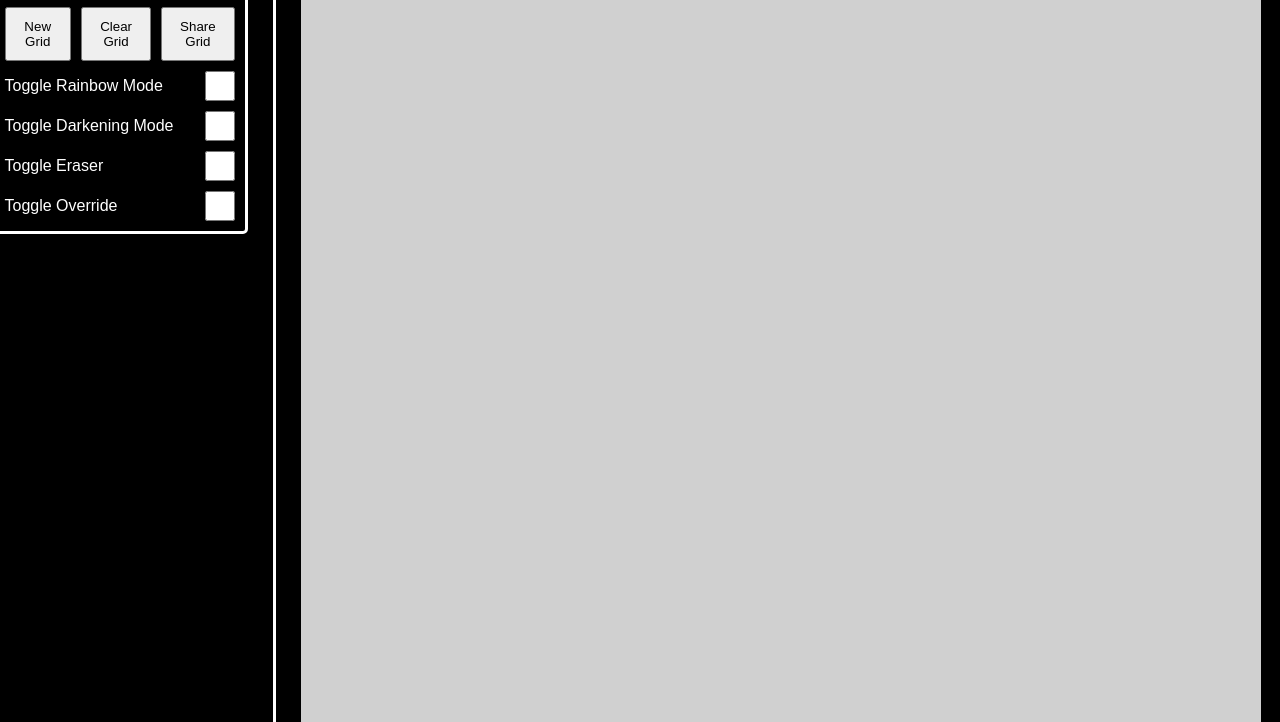
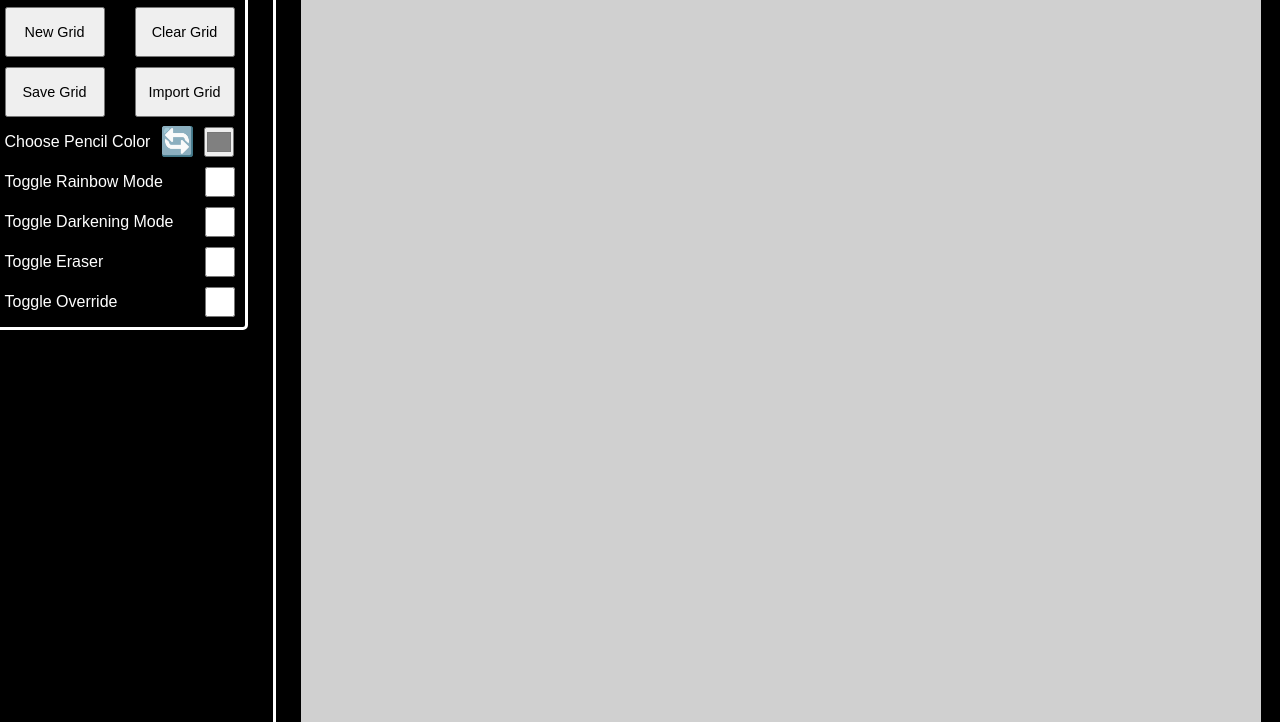
Before and after one commit to NKkrisz/Etch-a-Sketch, a plain HTML site: page index.html in a window 1280 px wide. Shown: the part 78-800 px from the top of the page. Drawn offline with Linux system fonts and the light colour scheme.

Commit message:
Color chooser added, new buttons added

```diff
--- a/index.html
+++ b/index.html
@@ -11,10 +11,14 @@
     <div class="container">
         <div class="interactions">
             <h1>Etch-a-Sketch</h1>
-            <div class="togglesAndButtons">
+            <div class="togglesAndButtons buttonMenu">
                 <button onclick="newGrid()">New Grid</button>
                 <button onclick="clearGrid()">Clear Grid</button>
-                <button onclick="shareGrid()">Share Grid</button>
+                <button onclick="saveGrid()">Save Grid</button>
+                <button onclick="importGrid()">Import Grid</button>
+            </div>
+            <div class="togglesAndButtons">
+                <p>Choose Pencil Color</p><button class="backToDefault" onclick="backToDefaultPencilColor()">🔄️</button><input type="color" id="chooseColor">
             </div>
             <div class="togglesAndButtons">
                 <p>Toggle Rainbow Mode</p><input type="checkbox" id="rainbowToggle">
--- a/index.js
+++ b/index.js
@@ -1,4 +1,4 @@
-//TODO: Color picker, erase board, share drawing, touch compatibility
+//TODO: share and import drawing, touch compatibility
 //Coloring, darkening, erasing or overriding squares' colors on mouse/touch-movement
 document.addEventListener("mouseover", (e) => {sketching(e, "mouse")})
 document.addEventListener("mousedown", (e) => {sketching(e, "mouse")})
@@ -42,18 +42,42 @@ function sketching(e, inputType) {
             return;
         }
 
-        //Default dark-gray coloring mode
+        //Default (dark-gray) pencil coloring mode
         if(elementOver.classList.contains("colored") && !overrideToggle.checked) return;
-        elementOver.style.backgroundColor = "rgba(128, 128, 128, 0.99)"
+        elementOver.style.backgroundColor = currentPencilColor;
         elementOver.classList.add("colored")
     }
 }
 
+function hexToRGB(hex){
+    const r = parseInt(hex.substring(1, 3), 16);
+    const g = parseInt(hex.substring(3, 5), 16);
+    const b = parseInt(hex.substring(5, 7), 16);
+    return `rgba(${r}, ${g}, ${b}, 0.99)`;
+}
+
 //Disables conflicting toggles/modes
 function disableConflictingToggles(toggleName, ...conflictingToggles){
-    if(toggleName.checked) conflictingToggles.forEach((toggle) => {
+    //Works with color chooser as well
+    if(toggleName.checked || toggleName.id === "chooseColor") conflictingToggles.forEach((toggle) => {
         toggle.checked = false;
     })
+}
+
+const chooseColor = document.querySelector("#chooseColor");
+
+//Default dark-gray coloring --> rgb(128, 128, 128)
+chooseColor.value = "#808080"
+let currentPencilColor = "rgba(128, 128, 128, 0.99)"
+
+chooseColor.addEventListener("input", () => {
+    currentPencilColor = hexToRGB(chooseColor.value);
+    disableConflictingToggles(chooseColor, rainbowToggle, darkeningToggle, eraserToggle)
+})
+
+function backToDefaultPencilColor(){
+    currentPencilColor = "rgba(128, 128, 128, 0.99)"
+    chooseColor.value = "rgba(128, 128, 128, 0.99)"
 }
 
 const rainbowToggle = document.querySelector("#rainbowToggle");
@@ -113,7 +137,11 @@ function clearGrid(){
     }
 }
 
-function shareGrid(){
+function saveGrid(){
+    alert("Function still in works...")
+}
+
+function importGrid(){
     alert("Function still in works...")
 }
 
--- a/style.css
+++ b/style.css
@@ -50,18 +50,40 @@ h1{
     display: flex;
     align-items: center;
     justify-content: space-between;
+    flex-wrap: wrap;
 
     width: 100%;
     gap: 10px;
 }
 
-button{
+.buttonMenu button{
+    width: 100px;
+    height: 50px;
     padding: 10px;
+
+    font-size: 0.9rem;
 }
 
-#rainbowToggle, #darkeningToggle, #overrideToggle, #eraserToggle{
+.togglesAndButtons input{
     width: 30px;
     height: 30px;
+}
+
+.backToDefault{
+    display: flex;
+    justify-content: center;
+    align-items: center;
+
+    width: 30px;
+    height: 30px;
+
+    background-color: black;
+    border: none;
+
+    line-height: 30px;
+    font-size: 1.75rem;
+
+    cursor: pointer;
 }
 
 #rainbowToggle{
```
